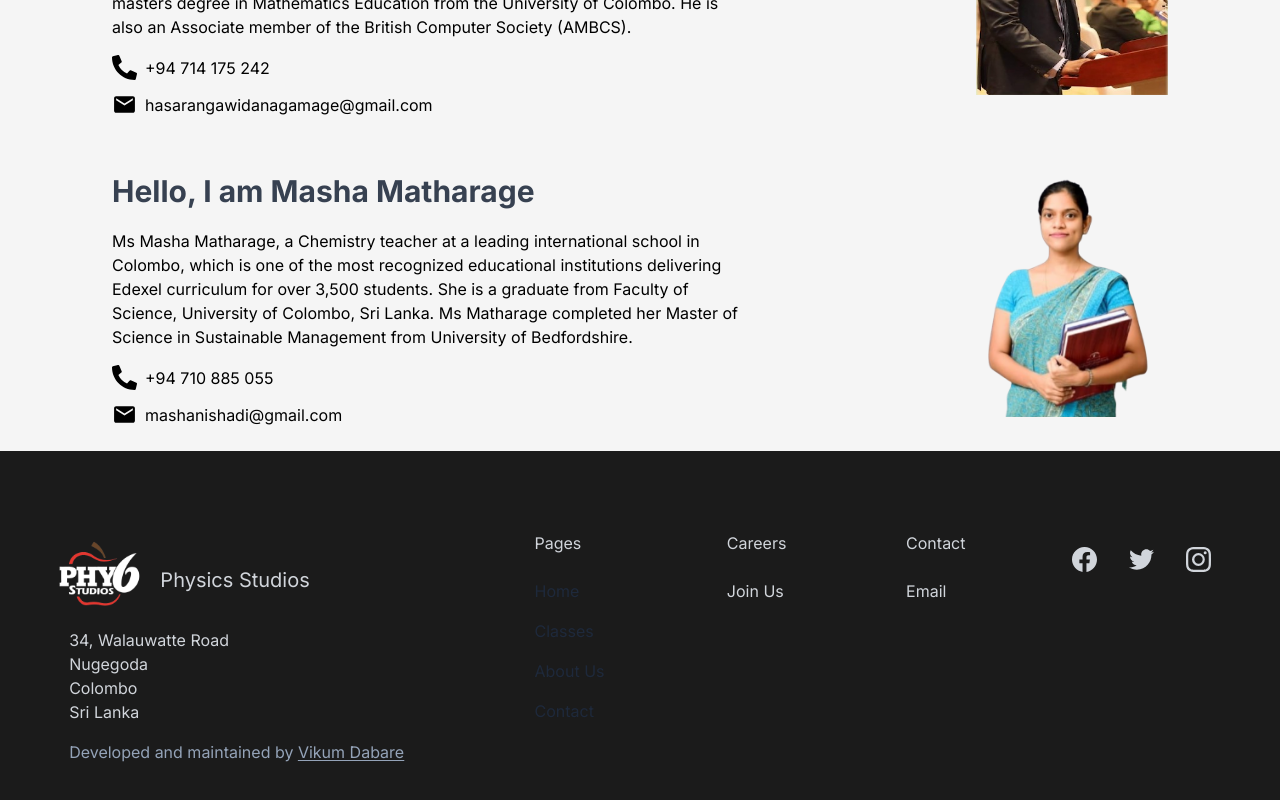
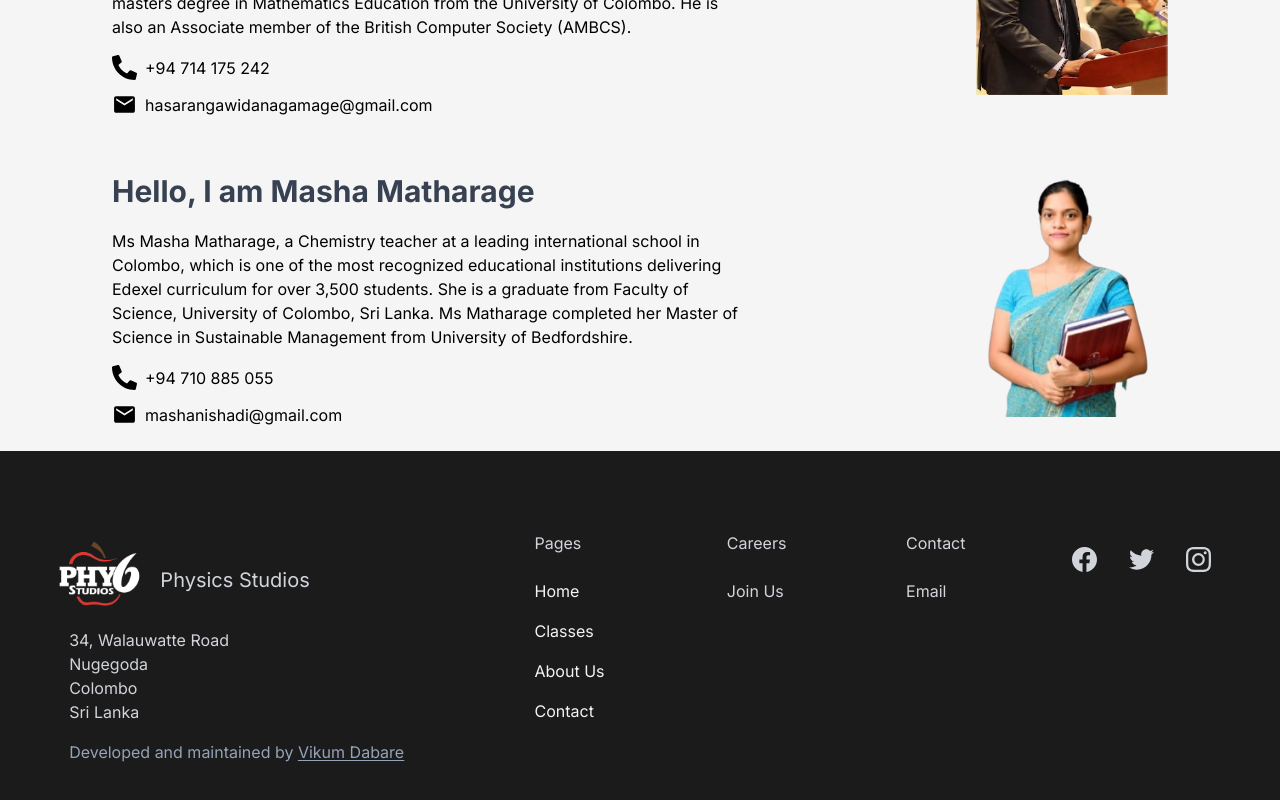
Before and after one commit to Vikum-AI/physics-studios, a Next.js app: page /about in a window 1280 px wide. Shown: the part 1765-2565 px from the top of the page. Built offline with nearby package versions, Linux system fonts and the light colour scheme; no server answers.

Commit message:
Minor bug fixes main page

```diff
--- a/components/navlist/INavList.ts
+++ b/components/navlist/INavList.ts
@@ -1,5 +1,6 @@
 interface INavList {
   extras?: string;
+  liExtras?: string;
 }
 
 export default INavList;
--- a/components/navlist/NavList.tsx
+++ b/components/navlist/NavList.tsx
@@ -3,7 +3,7 @@ import React from "react";
 import NavListData from "../../const/NavListData";
 import INavList from "./INavList";
 
-export default function NavList({ extras }: INavList) {
+export default function NavList({ extras, liExtras }: INavList) {
   return (
     <ul
       className={["flex", "justify-between", "w-full", `${extras}`].join(" ")}
@@ -11,7 +11,7 @@ export default function NavList({ extras }: INavList) {
       {NavListData.map((item) => (
         <li
           key={item.id}
-          className="p-2 text-md hover:text-red-600 rounded-md transition duration-300 text-slate-800"
+          className={`p-2 text-md hover:text-red-600 rounded-md transition duration-300 text-slate-800 ${liExtras}`}
         >
           <Link href={item.path}>{item.label}</Link>
         </li>
--- a/widgets/footer/Footer.tsx
+++ b/widgets/footer/Footer.tsx
@@ -37,7 +37,7 @@ export default function Footer() {
       </div>
       <div className="hidden md:flex flex-col">
         <h1 className="ml-2 mb-4">Pages</h1>
-        <NavList extras="flex-col" />
+        <NavList extras="flex-col" liExtras="!text-gray-100" />
       </div>
       <div className="hidden md:flex flex-col">
         <h1 className="ml-2 mb-4">Careers</h1>
--- a/widgets/main-section/Main.tsx
+++ b/widgets/main-section/Main.tsx
@@ -16,7 +16,6 @@ export default function Main() {
           "bg-opacity-50",
           "mx-8",
           "lg:mx-20",
-          // "space-x-10",
           "xl:min-h-[55vh]",
           "lg:items-center",
           "mt-10",
```
